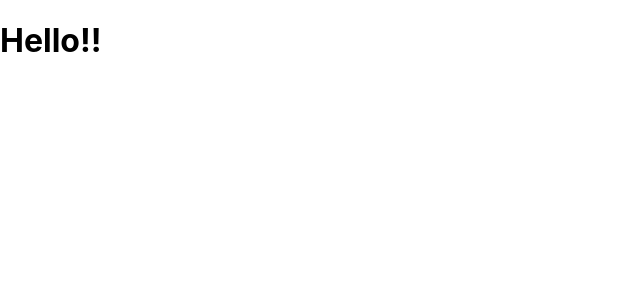
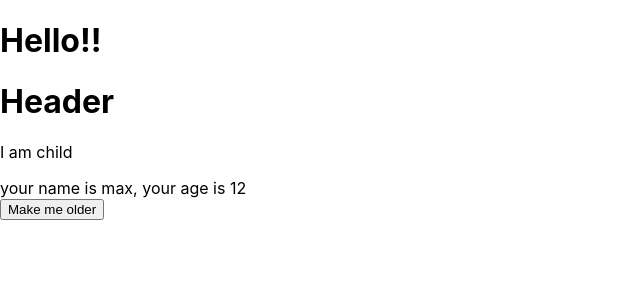
Before and after one commit to mohanqing666666/reactTest, a React (Create React App) app: page / in a window 1280 px wide. Shown: the top 300 px of the page, without its empty margins (0-640 px from the left). Built offline with nearby package versions, Linux system fonts and the light colour scheme.

Commit message:
first commit

```diff
--- a/src/App.js
+++ b/src/App.js
@@ -1,16 +1,40 @@
 import React, { Component } from 'react';
 import logo from './logo.svg';
 import './App.css';
+import Header from './components/Header';
+import Home from './components/Home';
 
-class App extends Component {
+  class App extends Component {
   render() {
+          let content="";
+          if(true){
+            content="hello word!";
+          }
+          const user={
+      name:"Anna",
+      hobbies:["Sports","Reading"]
+    }
     return (
+
        <div className="container">
           <div className="row">
              <div className="col-xs-1 col-xs-offset-11">
                 <h1>Hello!!</h1>
              </div>
           </div>
+        <div className="row">
+            <div className="col-xs-1 col-xs-offset-11">
+            <Header/>
+            </div>
+        </div>
+        <div className="row">
+          <div className="col-xs-1 col-xs-offset-11">
+            <Home name={"max"} initialAge={12} user={user} >
+            <p>I am child </p>
+            </Home>
+          </div>
+        </div>
+
         </div>
     );
   }
--- /dev/null
+++ b/src/components/Header.js
@@ -0,0 +1,17 @@
+import React, { Component } from 'react';
+import logo from './../logo.svg';
+import './../App.css';
+
+export default class  Header extends Component {
+  render() {
+    return (
+       <div className="container">
+          <div className="row">
+             <div className="col-xs-1 col-xs-offset-11">
+                <h1>Header</h1>
+             </div>
+          </div>
+        </div>
+    );
+  }
+}
--- /dev/null
+++ b/src/components/Home.js
@@ -0,0 +1,40 @@
+import React, { Component } from 'react';
+import logo from './../logo.svg';
+import './../App.css';
+import  PropTypes from 'prop-types'
+export default class Home extends Component {
+    constructor(props) {
+        super(props);
+        this.state = {
+            age: props.initialAge
+        }
+    }
+
+    onMakeOlder() {
+        this.setState({
+            age: this.state.age + 3
+
+        })
+        console.log(this.state.age)
+    }
+  render() {
+    return (
+       <div className="container">
+          <div className="row">
+             <div className="col-xs-1 col-xs-offset-11">
+
+               <div>{this.props.children}</div>
+              <div>your name is {this.props.name}, your age is {this.state.age}</div>
+              <button onClick={() => {this.onMakeOlder()}} className="btn btn-primary">Make me older</button>
+             </div>
+          </div>
+        </div>
+    );
+  }
+}
+Home.propTypes={
+    name:PropTypes.string,
+    age:PropTypes.number,
+    user:PropTypes.object,
+    children: PropTypes.element.isRequired
+}
```
